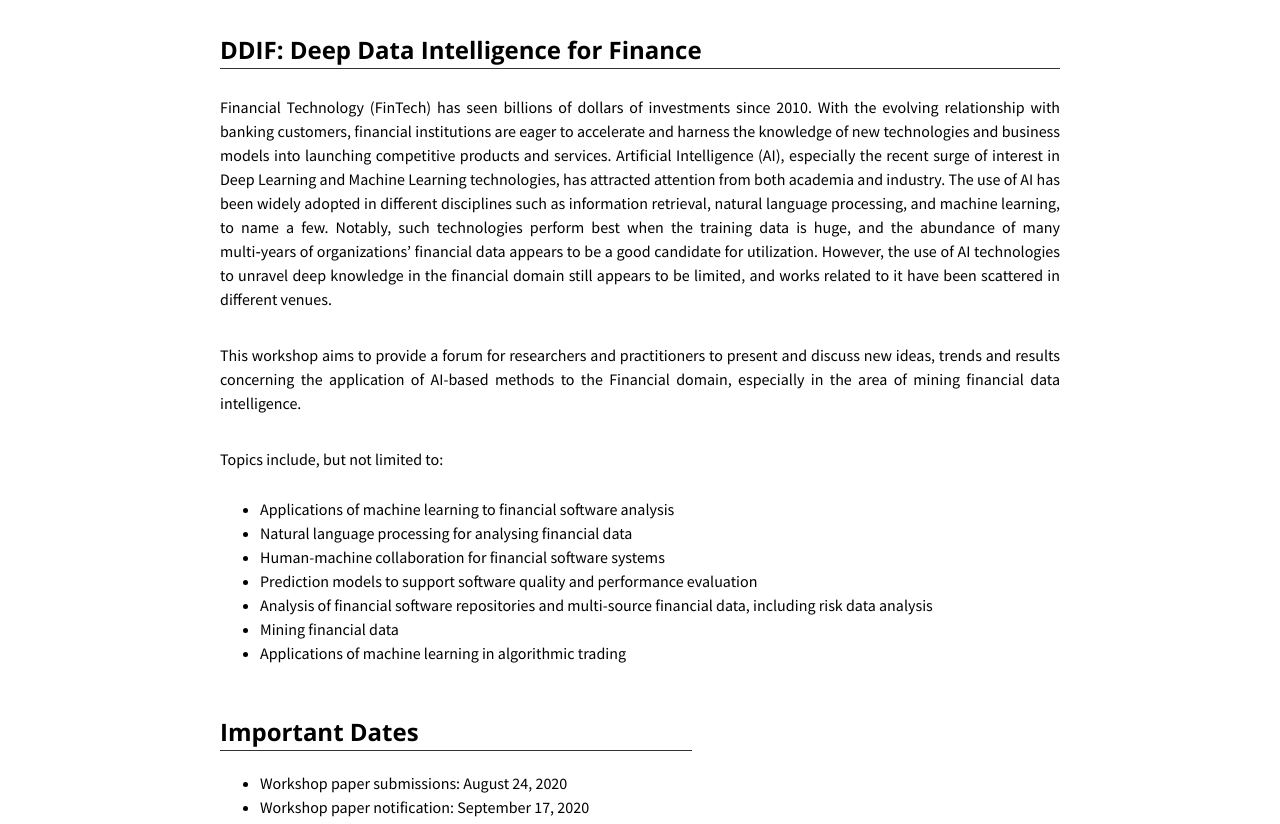
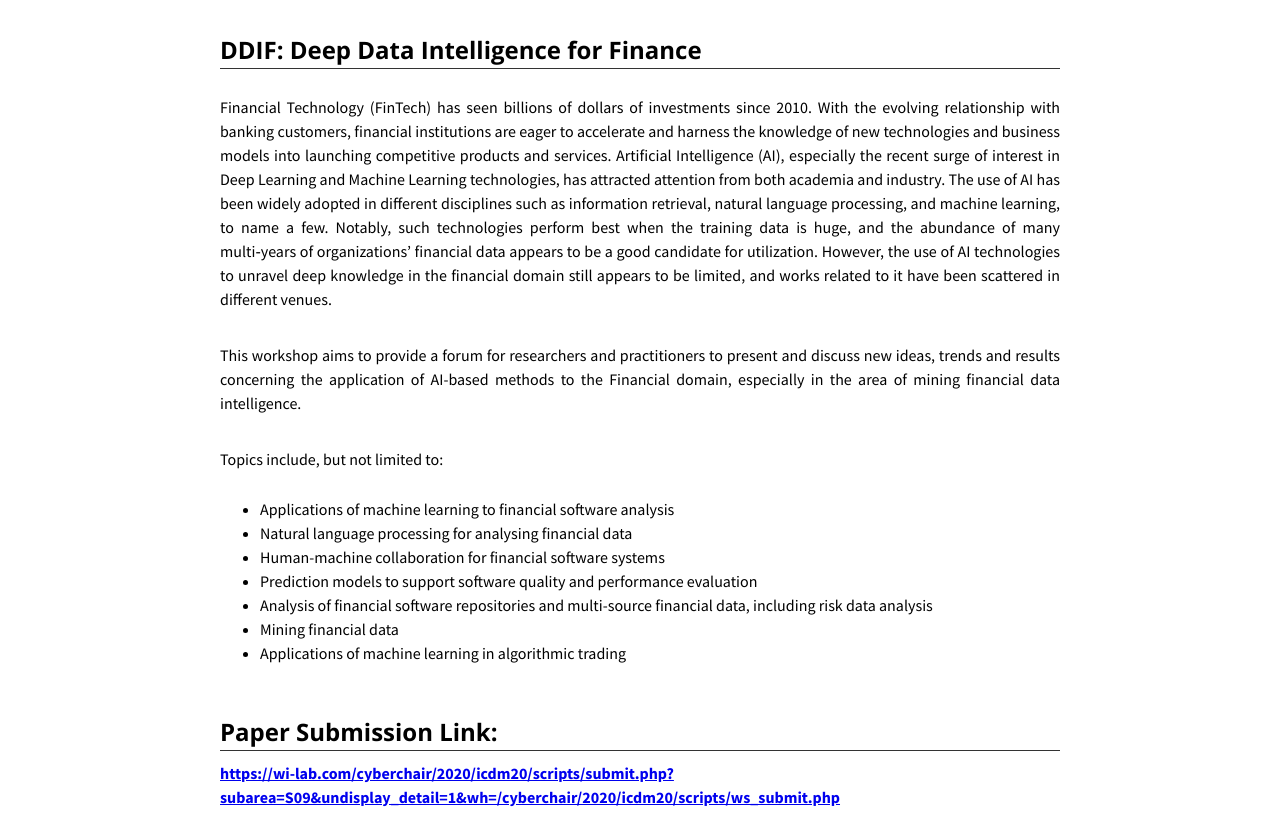
Before and after one commit to icdm-workshop-2020/icdm-workshop-2020.github.io, a plain HTML site: page index.html in a window 1280 px wide. Shown: the part 88-912 px from the top of the page. Drawn offline with nearby package versions, Linux system fonts and the light colour scheme.

Commit message:
Add files via upload

```diff
--- a/index.html
+++ b/index.html
@@ -67,6 +67,19 @@
             &nbsp;</div>
         </div>
         <!--End Text Only-->
+          <!--Start Text with Buttons-->
+        <div class="flex-row">
+          <div class="flex-item flex-column">
+            <h2 class="add-top-margin">Paper Submission Link:</h2>
+            <hr>
+			  <a href="https://wi-lab.com/cyberchair/2020/icdm20/scripts/submit.php?subarea=S09&amp;undisplay_detail=1&amp;wh=/cyberchair/2020/icdm20/scripts/ws_submit.php">
+             <strong>
+			  https://wi-lab.com/cyberchair/2020/icdm20/scripts/submit.php?subarea=S09&undisplay_detail=1&wh=/cyberchair/2020/icdm20/scripts/ws_submit.php</strong></a></strong></div>
+
+          </div>
+        </div>
+        <!--End Text with Buttons-->
+
         <!-------------------------------------------------------------------------------------------->
         <!--Start Text with Buttons-->
         <div class="flex-row">
```
